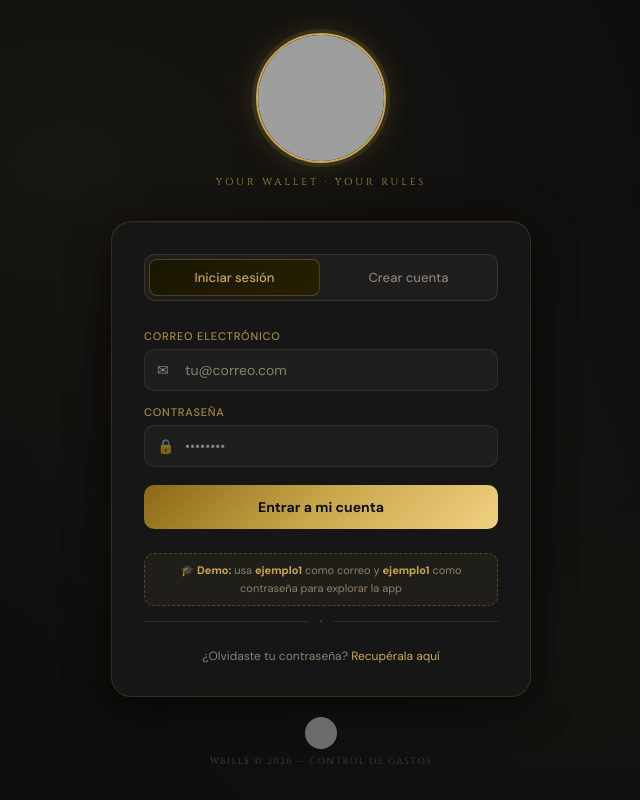
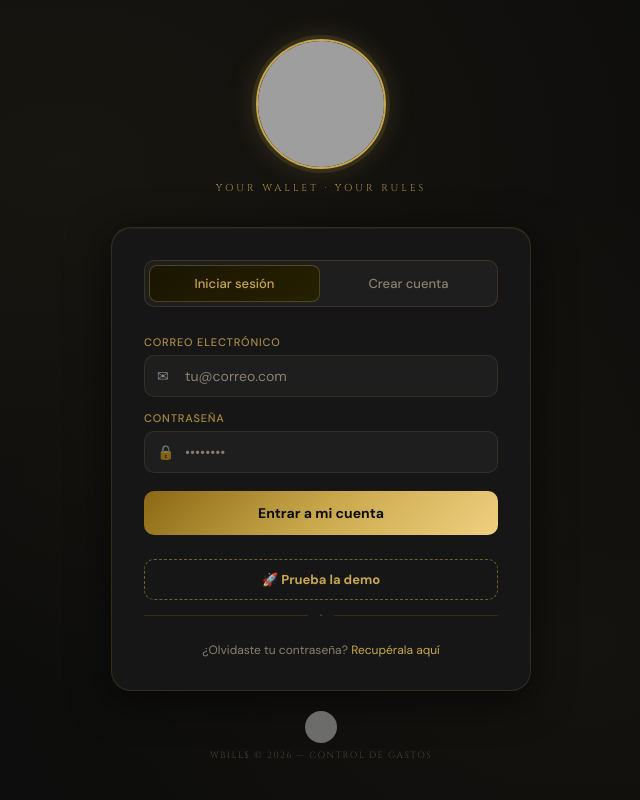
Before and after one commit to Danirezz/WBills, a FastAPI app: page / in a window 1280 px wide. Shown: the whole page, without its empty margins (319-959 px from the left). Run offline with FastAPI, Linux system fonts and the light colour scheme; grey boxes are pictures that could not be loaded.

Commit message:
Migrando proyecto desde DESARROLLO-DE-SOFTWARE

```diff
--- a/templates/index.html
+++ b/templates/index.html
@@ -48,8 +48,9 @@ body::before{content:'';position:fixed;inset:0;background:radial-gradient(ellips
 .icon-sm img{width:100%;height:100%;object-fit:cover}
 .copy{font-family:'Cinzel',serif;font-size:9px;color:var(--mut);letter-spacing:1.5px;opacity:.45;text-transform:uppercase}
 /* DEMO CHIP */
-.demo-hint{margin-top:10px;padding:8px 14px;background:rgba(201,168,76,.06);border:1px dashed rgba(201,168,76,.3);border-radius:10px;font-size:11px;color:var(--mut);text-align:center;line-height:1.6}
-.demo-hint b{color:var(--gold)}
+.demo-btn{margin-top:10px;width:100%;padding:11px;background:transparent;border:1.5px dashed rgba(201,168,76,.5);border-radius:10px;color:var(--gold);font-size:13px;font-weight:600;font-family:inherit;cursor:pointer;transition:all .2s;display:flex;align-items:center;justify-content:center;gap:8px}
+.demo-btn:hover{background:rgba(201,168,76,.08);border-color:var(--gold);transform:translateY(-1px)}
+.demo-btn:active{transform:scale(.98)}
 </style>
 </head>
 <body>
@@ -69,7 +70,7 @@ body::before{content:'';position:fixed;inset:0;background:radial-gradient(ellips
       <div class="field"><div class="label">Correo electrónico</div><div class="input-wrap"><span class="icon">✉</span><input class="inp" type="email" id="l-email" placeholder="tu@correo.com"></div></div>
       <div class="field"><div class="label">Contraseña</div><div class="input-wrap"><span class="icon">🔒</span><input class="inp" type="password" id="l-pass" placeholder="••••••••"></div></div>
       <button class="btn-main" id="btn-login" onclick="doLogin()"><span id="login-txt">Entrar a mi cuenta</span><div class="spinner" id="login-spin"></div></button>
-      <div class="demo-hint">🎓 <b>Demo:</b> usa <b>ejemplo1</b> como correo y <b>ejemplo1</b> como contraseña para explorar la app</div>
+      <button class="demo-btn" onclick="goDemo()">🚀 Prueba la demo</button>
     </div>
     <!-- REGISTRO -->
     <div id="form-registro" class="form" style="display:none">
@@ -89,8 +90,13 @@ body::before{content:'';position:fixed;inset:0;background:radial-gradient(ellips
   </div>
 </div>
 <script>
-// ── USUARIO DEMO hardcodeado ──────────────────────
 const DEMO = { email: 'ejemplo1', password: 'ejemplo1', name: 'Usuario Demo' };
+
+function goDemo(){
+  localStorage.setItem('wbills_token','demo-token-wbills');
+  localStorage.setItem('wbills_user',JSON.stringify({name:DEMO.name,email:DEMO.email}));
+  window.location.href='/dashboard';
+}
 
 function switchTab(t){
   document.querySelectorAll('.tab').forEach((el,i)=>el.classList.toggle('active',(t==='login'&&i===0)||(t==='registro'&&i===1)));
@@ -113,7 +119,7 @@ async function doLogin(){
     localStorage.setItem('wbills_token','demo-token-wbills');
     localStorage.setItem('wbills_user',JSON.stringify({name:DEMO.name,email:DEMO.email}));
     showAlert('Bienvenido, '+DEMO.name+'!','ok');
-    setTimeout(()=>{window.location.href='dashboard.html';},900);
+    setTimeout(()=>{window.location.href='/dashboard';},900);
     setLoad('btn-login','login-spin','login-txt',false);
     return;
   }
@@ -126,7 +132,7 @@ async function doLogin(){
       localStorage.setItem('wbills_token',data.access_token);
       localStorage.setItem('wbills_user',JSON.stringify(data.user));
       showAlert('Bienvenido, '+data.user.name+'!','ok');
-      setTimeout(()=>{window.location.href='dashboard.html';},900);
+      setTimeout(()=>{window.location.href='/dashboard';},900);
     } else showAlert(data.detail||'Correo o contraseña incorrectos.');
   }catch(e){showAlert('No se pudo conectar. Usa las credenciales demo.');}
   setLoad('btn-login','login-spin','login-txt',false);
```
